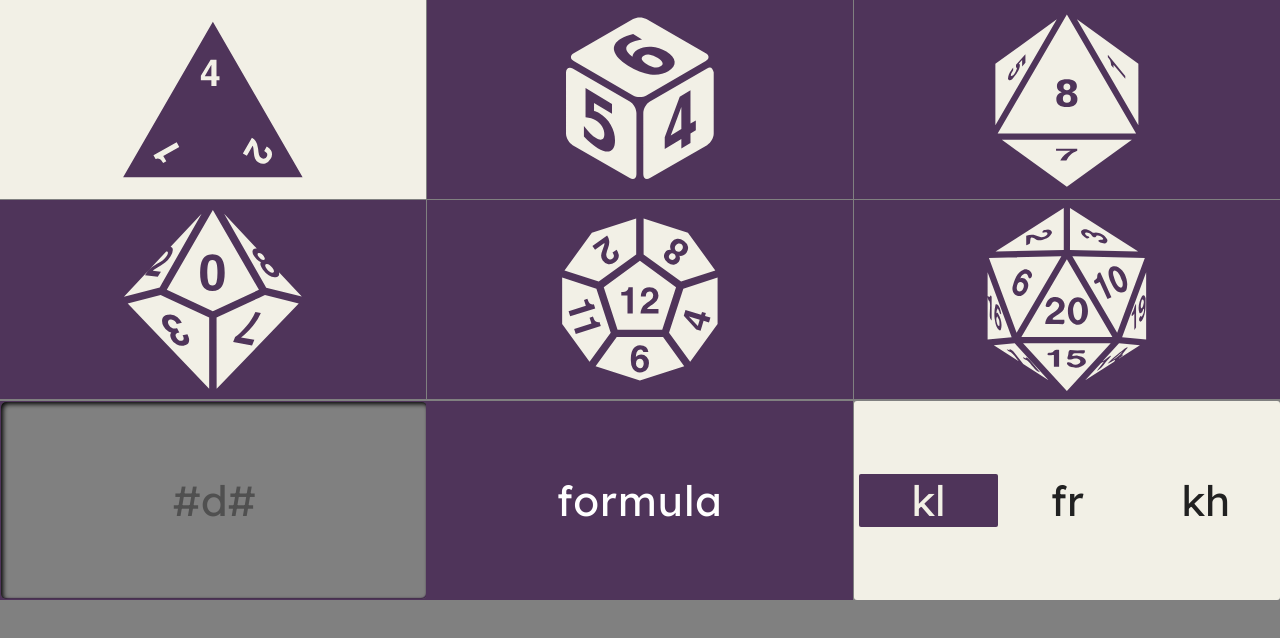
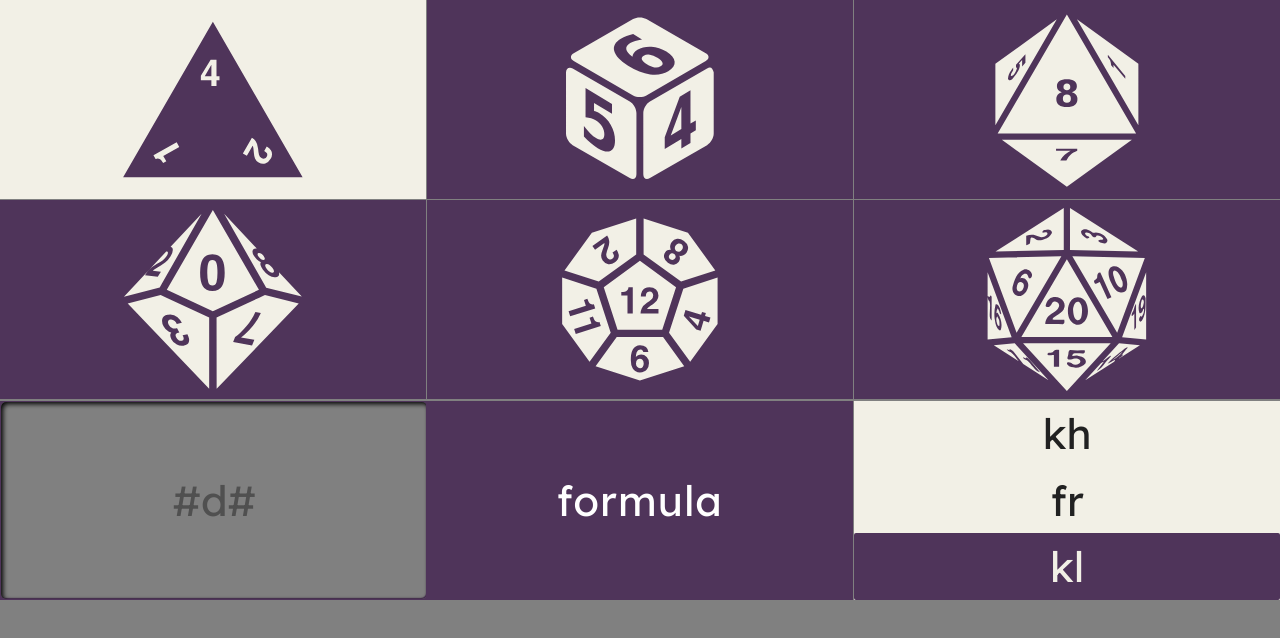
Before and after one commit to einar-method/dice-app, a plain HTML site: page embed/index.html in a window 1280 px wide. Drawn offline with Linux system fonts and the light colour scheme.

Commit message:
small change to roll type selector It is now 1 col with 3 rows and selected color spans entire space

```diff
--- a/embed/index.html
+++ b/embed/index.html
@@ -82,18 +82,15 @@
                 id="roll-type-toggles"
                 class="roll__type_options"
             >
-
             <p>
                 <input
                 type="radio"
                 name="diceTypeToggle"
-                id="kl"
-                value="kl"
-                class="diceTypeToggle"
-                checked>
-                <label for="kl">kl</label>
+                id="kh"
+                value="kh"
+                class="diceTypeToggle">
+                <label for="kh">kh</label>
             </p>
-
             <p>
                 <input
                 type="radio"
@@ -107,10 +104,11 @@
                 <input
                 type="radio"
                 name="diceTypeToggle"
-                id="kh"
-                value="kh"
-                class="diceTypeToggle">
-                <label for="kh">kh</label>
+                id="kl"
+                value="kl"
+                class="diceTypeToggle"
+                checked>
+                <label for="kl">kl</label>
             </p>
             </fieldset>
         </div>
--- a/embed/style.css
+++ b/embed/style.css
@@ -279,7 +279,7 @@ dialog {
     font-size: min(5vw, 3rem);
   }
 }
-@media (max-height: 500px) {
+@media (max-height: 500px) { /* this was 250 before, not sure if we need it now */
   .sizable * {
     font-size: min(5vh, 3rem);
   }
@@ -287,7 +287,7 @@ dialog {
 
 /* TODO: we need to figure out why the formula btn changes size at low app hieght */
 
-fieldset {
+/* fieldset {
   height: 100%;
   width: 100%;
   margin-inline-start: 0px;
@@ -297,7 +297,7 @@ fieldset {
   padding-inline-end: 0em;
   padding-block-end: 0em;
   padding: 0;
-}
+} */
 
 /* .dice__type_text {
   display: block;
@@ -311,33 +311,59 @@ fieldset {
   background: var(--btn-text-color);
   color: var(--text-dark-color);
   border: transparent; /* 1px solid rgba(0, 0, 0, 0.1); */
-  border-radius: 3px;
+  /* border-radius: 3px; */
   display: grid;
-  grid-template-columns: repeat(3, minmax(0, 1fr));
+  grid-template-rows: repeat(3, minmax(0, 1fr));
   padding-left: 5px;
   padding-right: 5px;
   box-sizing: border-box;
+
   align-items: center;
   transition: all 0.2s ease-in-out;
   appearance: none;
   -webkit-appearance: none;
   -moz-appearance: none;
+
+  height: 100%;
+  width: 100%;
+  margin-inline-start: 0px;
+  margin-inline-end: 0px;
+  padding-block-start: 0em;
+  padding-inline-start: 0em;
+  padding-inline-end: 0em;
+  padding-block-end: 0em;
+  padding: 0;
+}
+.roll__type_options p {
+  height: 100%;
+  /* display: flex;
+  align-items: center;
+  justify-content: center; */
 }
 
 .roll__type_options label {
   background: transparent;
   /*   border: 1px solid transparent; */
   border-radius: 2px;
-  display: inline-block;
+  /* display: inline-block; */
+
+  display: flex;
+  align-items: center;
+  justify-content: center;
+
+
   padding: 0;
   text-align: center;
-  justify-content: center;
+  height: 100%;
+  /* justify-content: center; */
   /*   font-size: 3.2vmin; */
   transition: 0.2s all ease-in-out;
   width: 100%;
-  font-weight: normal;
+  /* height: 100%; */
+  /* font-weight: normal; */
   color: var(--text-dark-color);
   cursor: pointer;
+  user-select: none;
 }
 
 .roll__type_options input[type="radio"] {
@@ -356,7 +382,14 @@ fieldset {
   /*   border: 1px solid rgba(0, 0, 0, 0.1); */
   color: var(--text-bright-color);
 }
-
+/*
 #roll-type-toggles {
   user-select: none;
-}
+} */
+
+/* #roll-type-toggles p {
+  height: 100%;
+  display: flex;
+  align-items: center;
+  justify-content: center;
+} */
```
